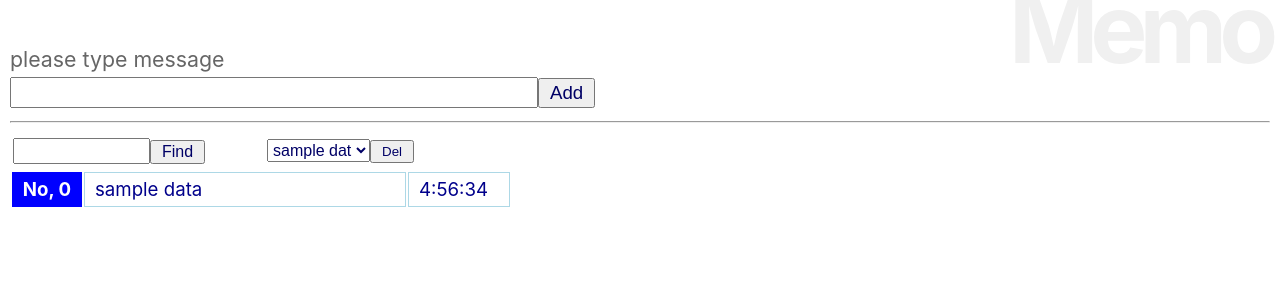
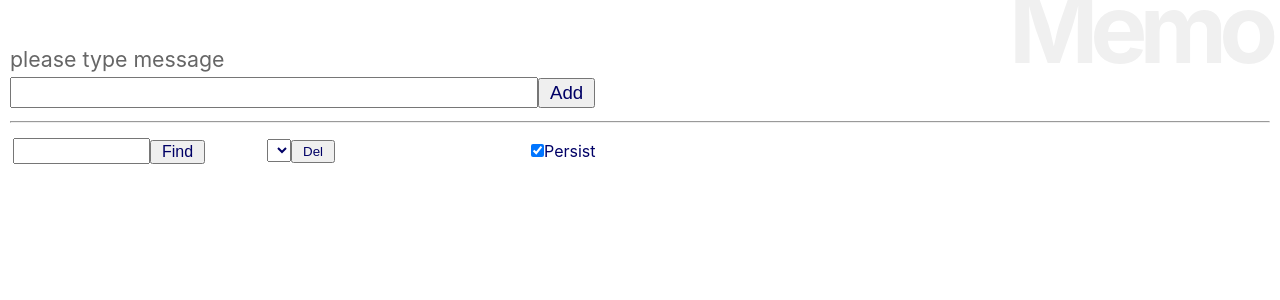
Before and after one commit to kaitosuganoo0807/react_app, a React (Create React App) app: page / in a window 1280 px wide. Shown: the top 300 px of the page. Built offline with nearby package versions, Linux system fonts and the light colour scheme.

Commit message:
Persist永続化

```diff
--- a/src/App.js
+++ b/src/App.js
@@ -5,6 +5,7 @@
 import AddForm from './memo/AddForm';
 import FindForm from './memo/FindForm';
 import DelForm from './memo/DelForm';
+import PersistForm from './memo/PersistForm';
 
 class App extends Component {
   td = {
@@ -24,6 +25,7 @@
         <table><tbody><tr>
           <td style={this.td}><FindForm /></td>
           <td style={this.td}><DelForm /></td>
+          <td style={this.td}><PersistForm /></td>
         </tr></tbody></table>
         <Memo />
       </div>
--- a/src/index.js
+++ b/src/index.js
@@ -1,14 +1,33 @@
 import React from 'react';
 import ReactDOM from 'react-dom';
+import { createStore } from 'redux';
 import { Provider } from 'react-redux';
+import { persistStore, persistReducer } from 'redux-persist';
+import storage from 'redux-persist/lib/storage';
+import { PersistGate } from 'redux-persist/integration/react';
 import './index.css';
 import App from './App';
-import MemoStore from './memo/Store';
+import MemoStore, { memoReducer } from './memo/Store';
 
+const persistConfig = {
+  key: 'memo',
+  storage: storage,
+  blacklist: ['message', 'mode', 'fdata'],
+  whitelist: ['data']
+};
+
+const persistedReducer = persistReducer(persistConfig, memoReducer);
+
+let store = createStore(persistedReducer);
+let pstore = persistStore(store);
 
 ReactDOM.render(
-  <Provider store={MemoStore}>
-    <App />
+  <Provider store={store}>
+    <PersistGate loading={<p>loading...</p>} persistor={pstore}>
+      <App />
+    </PersistGate>
   </Provider>,
   document.getElementById('root')
 );
+
+export default pstore;
--- a/src/memo/Item.js
+++ b/src/memo/Item.js
@@ -27,12 +27,10 @@
   }
 
   render() {
-    let d = this.props.value.created;
-    let f = d.getHours() + ':' + d.getMinutes() + ':' + d.getSeconds();
     return (
       <tr><th style={this.th}>No, {this.props.index}</th>
         <td style={this.td}>{this.props.value.message}</td>
-        <td style={this.date}>{f}</td>
+        <td style={this.date}>{this.props.value.created}</td>
       </tr>
     );
   }
--- /dev/null
+++ b/src/memo/PersistForm.js
@@ -0,0 +1,48 @@
+import React, { Component } from 'react';
+import { connect } from 'react-redux';
+import pstore from '../index';
+
+class PersistForm extends Component {
+  check = {
+    margin: "5px 0px"
+  }
+  label = {
+    fontSize: "12pt",
+    color: "#006",
+    padding: "2px 10px"
+  }
+
+  constructor(props) {
+    super(props);
+    this.state = {
+      check: 'on',
+    }
+    this.doChange = this.doChange.bind(this);
+  }
+
+  doChange(e) {
+    let f = e.target.checked;
+    this.setState({
+      check: f ? 'on' : ''
+    });
+    if (f) {
+      pstore.persist();
+      pstore.flush();
+    } else {
+      pstore.pause();
+    }
+  }
+
+  render() {
+    return(
+      <div>
+        <label style={this.label}>
+          <input type="checkbox" id="check" size="40" onChange={this.doChange} style={this.check} checked={this.state.check} />
+          Persist
+        </label>
+      </div>
+    );
+  }
+}
+
+export default connect((state)=>state)(PersistForm);
--- a/src/memo/Store.js
+++ b/src/memo/Store.js
@@ -1,7 +1,7 @@
 import { createStore } from 'redux';
 
 const initData = {
-  data: [{message: 'sample data', created: new Date()}],
+  data: [],
   message: 'please type message',
   mode: 'default',
   fdata: []
@@ -21,9 +21,11 @@
 }
 
 function addReduce(state, action) {
+  let d = new Date();
+  let f = d.getHours() + ':' + d.getMinutes() + ':' + d.getSeconds();
   let data = {
     message: action.message,
-    created: new Date()
+    created: f
   };
   let newdata = state.data.slice();
   newdata.unshift(data);
```
